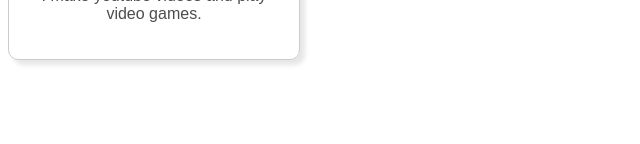
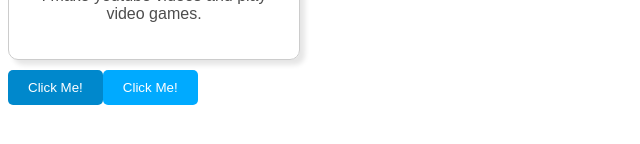
Before and after one commit to eedu7/ReactJS, a React (Vite) app in the folder my-react-app/: page / in a window 1280 px wide. Shown: the part 194-338 px from the top of the page, without its empty margins (0-640 px from the left). Built offline with nearby package versions, Linux system fonts and the light colour scheme.

Commit message:
Feat: Button Component and Stlying external, internal and modules

```diff
--- a/my-react-app/src/App.jsx
+++ b/my-react-app/src/App.jsx
@@ -1,8 +1,14 @@
 import Card from "./card-component/card.jsx";
+import Button from "./button-component/button.jsx";
 
 function App() {
     return(
-        <Card />
+        <>
+        {/*  Card Component  */}
+            <Card />
+        {/* Button Component */}
+            <Button />
+        </>
     );
 }
 
--- /dev/null
+++ b/my-react-app/src/button-component/button.jsx
@@ -0,0 +1,28 @@
+import styles from "./button.module.css"
+
+// 1. External Styles -> Great for small projects -> see card-component
+// 2. Modules Styles -> For individual component
+// 3. Inline Styles -> For small component
+
+function Button() {
+
+    const inline_styles = {
+        "background-color": "hsl(200, 100%, 40%)",
+        "color": "white",
+        "padding": "10px 20px",
+        "border-radius": "5px",
+        "border": "none",
+        "cursor": "pointer",
+    }
+
+    return (
+        <div>
+            {/* Inline Styling */}
+            <button style={inline_styles}>Click Me!</button>
+            {/* External Styling */}
+            <button className={styles.button}>Click Me!</button>
+        </div>
+    );
+}
+
+export default Button;
--- /dev/null
+++ b/my-react-app/src/button-component/button.module.css
@@ -0,0 +1,8 @@
+.button {
+    background-color: hsl(200, 100%, 50%);
+    color: white;
+    padding: 10px 20px;
+    border-radius: 5px;
+    border: none;
+    cursor: pointer;
+}
--- a/my-react-app/src/main.jsx
+++ b/my-react-app/src/main.jsx
@@ -2,7 +2,7 @@
 import ReactDOM from 'react-dom/client'
 import App from './App.jsx'
 import './index.css'
-// import "./card-component/card.css"
+
 
 ReactDOM.createRoot(document.getElementById('root')).render(
   <React.StrictMode>
```
